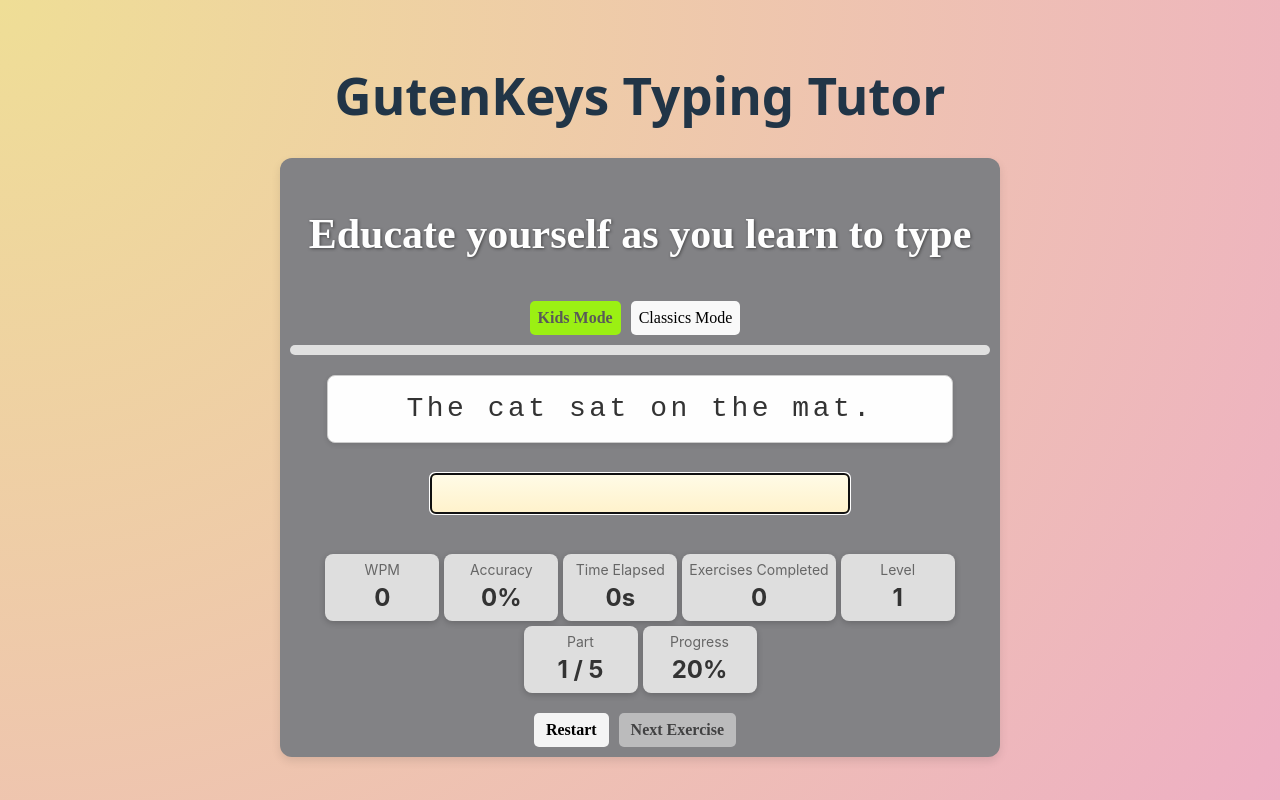
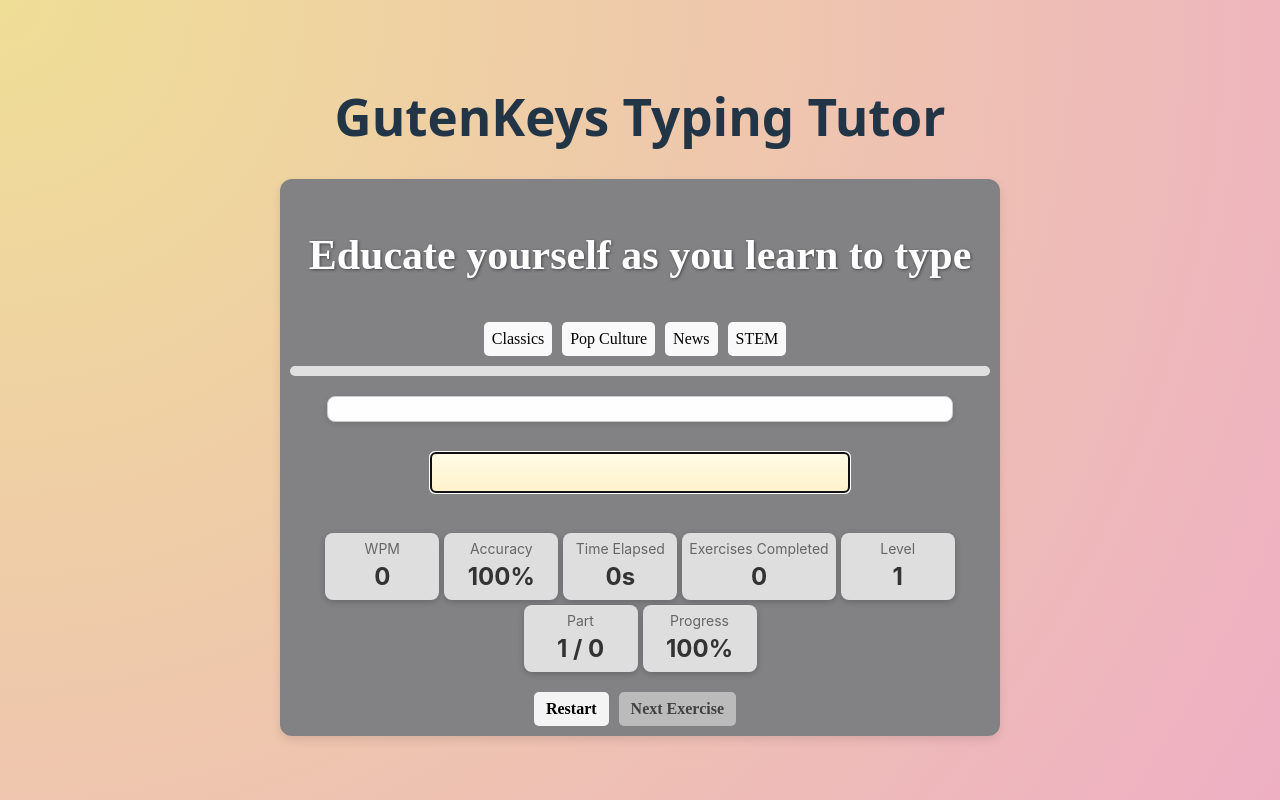
Before and after one commit to Bingeljell/typing-tutor-app, a React (Vite) app: page / in a window 1280 px wide. Built offline with nearby package versions, Linux system fonts and the light colour scheme.

Commit message:
Initial culture-focus pivot: unified data structure, new categories, and UI changes

```diff
--- a/src/components/TypingBox.css
+++ b/src/components/TypingBox.css
@@ -102,17 +102,35 @@ input {
   font-weight: normal;
 }
 
-.mode-button.kids-mode {
-  background-color: #9bf013;
-  color: #595959;
+/* .mode-button.classics-mode, .mode-button.pop-mode, .mode-button.news-mode, .mode-button.stem-mode {
+  background-color: #95f200;
+  color: #3e3e3e;
+  font-weight: bold;
+} */
+.mode-button.classic-mode {
+  background-color: #6a4c93;
+  color: #fff;
   font-weight: bold;
 }
 
-.mode-button.classics-mode {
-  background-color: #95f200;
+.mode-button.pop-mode {
+  background-color: #ff4081;
   color: #fff;
   font-weight: bold;
 }
+
+.mode-button.news-mode {
+  background-color: #2196f3;
+  color: #fff;
+  font-weight: bold;
+}
+
+.mode-button.stem-mode {
+  background-color: #4caf50;
+  color: #fff;
+  font-weight: bold;
+}
+
 
 /* Progress bar */
 .progress-bar {
@@ -157,6 +175,11 @@ input {
   font-weight: bold;
   box-shadow: 0 2px 5px rgba(0, 0, 0, 0.1);
 }
+.factoid-box.classic-mode { border-color: #6a4c93; }
+.factoid-box.pop-mode { border-color: #ff4081; }
+.factoid-box.news-mode { border-color: #2196f3; }
+.factoid-box.stem-mode { border-color: #4caf50; }
+
 
 /* Stats box */
 .stats-box {
--- a/src/components/TypingBox.jsx
+++ b/src/components/TypingBox.jsx
@@ -1,8 +1,10 @@
 // src/components/TypingBox.jsx
 
 import { useState, useEffect, useRef } from 'react';
-import exercises_kids from '../data/exercises_kids';
 import exercises_classics from '../data/exercises_classics';
+import exercises_pop from '../data/exercises_pop';
+import exercises_news from '../data/exercises_news';
+import exercises_stem from '../data/exercises_stem';
 import { calculateWPM, calculateAccuracy } from '../utils/typingUtils';
 import './TypingBox.css';
 import Badge from './Badge';
@@ -16,9 +18,17 @@ const TypingBox = () => {
   const [exerciseCount, setExerciseCount] = useState(0);
   const [currentLevel, setCurrentLevel] = useState(1);
   const [currentPart, setCurrentPart] = useState(1);
-  const [mode, setMode] = useState('kids'); // 'kids' or 'classics'
+  //const [mode, setMode] = useState('kids'); // 'kids' or 'classics'
+  const [category, setCategory] = useState('classics');
 
-  const exercises = mode === 'kids' ? exercises_kids : exercises_classics;
+
+  const exercises = {
+    classic: exercises_classics,
+    pop: exercises_pop,
+    news: exercises_news,
+    stem: exercises_stem
+  }[category] || [];
+
   const partsInCurrentLevel = exercises.filter(ex => ex.level === currentLevel).length;
   const progressPercent = Math.min((currentPart / partsInCurrentLevel) * 100, 100);
 
@@ -32,11 +42,7 @@ const TypingBox = () => {
   ? Math.min((userInput.length / targetText.length) * 100, 100)
   : 0;
 
-  const progressColor = accuracy >= 95
-    ? '#4caf50'
-    : accuracy >= 75
-    ? '#ffeb3b'
-    : '#f44336';
+
   const [fadeOutFactoid, setFadeOutFactoid] = useState(false);
 
   const inputRef = useRef();
@@ -145,18 +151,19 @@ const TypingBox = () => {
       <h2 className="typing-box-title">Educate yourself as you learn to type</h2>
 
       {/* Mode Switch */}
-      <button
-        onClick={() => setMode('kids')}
-        className={`mode-button ${mode === 'kids' ? 'kids-mode' : ''}`}
-      >
-        Kids Mode
+      <button onClick={() => setCategory('classic')} className={`mode-button ${category === 'classic' ? 'classic-mode' : ''}`}>
+        Classics
       </button>
-      <button
-        onClick={() => setMode('classics')}
-        className={`mode-button ${mode === 'classics' ? 'classics-mode' : ''}`}
-      >
-        Classics Mode
+      <button onClick={() => setCategory('pop')} className={`mode-button ${category === 'pop' ? 'pop-mode' : ''}`}>
+        Pop Culture
       </button>
+      <button onClick={() => setCategory('news')} className={`mode-button ${category === 'news' ? 'news-mode' : ''}`}>
+        News
+      </button>
+      <button onClick={() => setCategory('stem')} className={`mode-button ${category === 'stem' ? 'stem-mode' : ''}`}>
+        STEM
+      </button>
+
 
       {/* Progress Bar */}
       <div className="progress-bar">
@@ -173,7 +180,7 @@ const TypingBox = () => {
       {/* Factoid */}
       {isComplete && targetExercise && targetExercise.factoid && (
         <div
-        className="factoid-box"
+        className={`factoid-box ${category}-mode`}
         style={{
           animation: fadeOutFactoid
             ? 'fadeOut 0.5s ease-out forwards'
--- a/src/data/exercises_classics.js
+++ b/src/data/exercises_classics.js
@@ -1,33 +1,33 @@
 const classicsExercises = [
-  { level: 1, part: 1, text: 'It was the best of times, it was the worst of times.', factoid: 'Charles Dickens wrote A Tale of Two Cities in 1859.' },
-  { level: 1, part: 2, text: 'It was the age of wisdom, it was the age of foolishness.', factoid: 'This novel is set during the French Revolution.' },
-  { level: 1, part: 3, text: 'The quick brown fox jumps over the lazy dog.', factoid: 'This sentence uses every letter of the alphabet.' },
-  { level: 1, part: 4, text: 'To be, or not to be, that is the question.', factoid: 'Famous line from Shakespeare’s Hamlet.' },
-  { level: 1, part: 5, text: 'All that glitters is not gold.', factoid: 'A proverb popularized by Shakespeare.' },
+  { id: 'classics-001-1',level: 1, part: 1, category: 'classic', text: 'It was the best of times, it was the worst of times.', factoid: 'Charles Dickens wrote A Tale of Two Cities in 1859.' },
+  { id: 'classics-001-2',level: 1, part: 2, category: 'classic', text: 'It was the age of wisdom, it was the age of foolishness.', factoid: 'This novel is set during the French Revolution.' },
+  { id: 'classics-001-3',level: 1, part: 3, category: 'classic', text: 'The quick brown fox jumps over the lazy dog.', factoid: 'This sentence uses every letter of the alphabet.' },
+  { id: 'classics-001-4',level: 1, part: 4, category: 'classic', text: 'To be, or not to be, that is the question.', factoid: 'Famous line from Shakespeare’s Hamlet.' },
+  { id: 'classics-001-5',level: 1, part: 5, category: 'classic', text: 'All that glitters is not gold.', factoid: 'A proverb popularized by Shakespeare.' },
 
-  { level: 2, part: 1, text: 'Call me Ishmael.', factoid: 'This famous first line is from Herman Melville’s Moby-Dick.' },
-  { level: 2, part: 2, text: 'Some years ago—never mind how long precisely...', factoid: 'Moby-Dick explores obsession and revenge.' },
-  { level: 2, part: 3, text: 'A thing of beauty is a joy forever.', factoid: 'From John Keats’ poem Endymion.' },
-  { level: 2, part: 4, text: 'Et tu, Brute?', factoid: 'Famous line from Shakespeare’s Julius Caesar.' },
-  { level: 2, part: 5, text: 'Beware the Ides of March.', factoid: 'Refers to March 15 in Roman times.' },
+  { id: 'classics-002-1',level: 2, part: 1, category: 'classic', text: 'Call me Ishmael.', factoid: 'This famous first line is from Herman Melville’s Moby-Dick.' },
+  { id: 'classics-002-2',level: 2, part: 2, category: 'classic', text: 'Some years ago—never mind how long precisely...', factoid: 'Moby-Dick explores obsession and revenge.' },
+  { id: 'classics-002-3',level: 2, part: 3, category: 'classic', text: 'A thing of beauty is a joy forever.', factoid: 'From John Keats’ poem Endymion.' },
+  { id: 'classics-002-4',level: 2, part: 4, category: 'classic', text: 'Et tu, Brute?', factoid: 'Famous line from Shakespeare’s Julius Caesar.' },
+  { id: 'classics-002-5',level: 2, part: 5, category: 'classic', text: 'Beware the Ides of March.', factoid: 'Refers to March 15 in Roman times.' },
 
-  { level: 3, part: 1, text: 'All happy families are alike; each unhappy family is unhappy in its own way.', factoid: 'Opening line of Leo Tolstoy’s Anna Karenina.' },
-  { level: 3, part: 2, text: 'It is a truth universally acknowledged...', factoid: 'Opening line of Pride and Prejudice by Jane Austen.' },
-  { level: 3, part: 3, text: 'So it goes.', factoid: 'A recurring phrase in Kurt Vonnegut’s Slaughterhouse-Five.' },
-  { level: 3, part: 4, text: 'I think, therefore I am.', factoid: 'Philosopher René Descartes’ famous statement.' },
-  { level: 3, part: 5, text: 'The only thing we have to fear is fear itself.', factoid: 'From Franklin D. Roosevelt’s inaugural address.' },
+  { id: 'classics-003-1',level: 3, part: 1, category: 'classic', text: 'All happy families are alike; each unhappy family is unhappy in its own way.', factoid: 'Opening line of Leo Tolstoy’s Anna Karenina.' },
+  { id: 'classics-003-2',level: 3, part: 2, category: 'classic', text: 'It is a truth universally acknowledged...', factoid: 'Opening line of Pride and Prejudice by Jane Austen.' },
+  { id: 'classics-003-3',level: 3, part: 3, category: 'classic', text: 'So it goes.', factoid: 'A recurring phrase in Kurt Vonnegut’s Slaughterhouse-Five.' },
+  { id: 'classics-003-4',level: 3, part: 4, category: 'classic', text: 'I think, therefore I am.', factoid: 'Philosopher René Descartes’ famous statement.' },
+  { id: 'classics-003-5',level: 3, part: 5, category: 'classic', text: 'The only thing we have to fear is fear itself.', factoid: 'From Franklin D. Roosevelt’s inaugural address.' },
 
-  { level: 4, part: 1, text: 'Once upon a midnight dreary...', factoid: 'Opening of Edgar Allan Poe’s The Raven.' },
-  { level: 4, part: 2, text: 'To thine own self be true.', factoid: 'Advice from Shakespeare’s Hamlet.' },
-  { level: 4, part: 3, text: 'Ask not what your country can do for you...', factoid: 'From John F. Kennedy’s inaugural address.' },
-  { level: 4, part: 4, text: 'Elementary, my dear Watson.', factoid: 'Popular phrase associated with Sherlock Holmes.' },
-  { level: 4, part: 5, text: 'Frankly, my dear, I don’t give a damn.', factoid: 'Famous line from Gone with the Wind.' },
+  { id: 'classics-004-1',level: 4, part: 1, category: 'classic', text: 'Once upon a midnight dreary...', factoid: 'Opening of Edgar Allan Poe’s The Raven.' },
+  { id: 'classics-004-2',level: 4, part: 2, category: 'classic', text: 'To thine own self be true.', factoid: 'Advice from Shakespeare’s Hamlet.' },
+  { id: 'classics-004-3',level: 4, part: 3, category: 'classic', text: 'Ask not what your country can do for you...', factoid: 'From John F. Kennedy’s inaugural address.' },
+  { id: 'classics-004-4',level: 4, part: 4, category: 'classic', text: 'Elementary, my dear Watson.', factoid: 'Popular phrase associated with Sherlock Holmes.' },
+  { id: 'classics-004-5',level: 4, part: 5, category: 'classic', text: 'Frankly, my dear, I don’t give a damn.', factoid: 'Famous line from Gone with the Wind.' },
 
-  { level: 5, part: 1, text: 'In the beginning God created the heavens and the earth.', factoid: 'Opening line of the Book of Genesis.' },
-  { level: 5, part: 2, text: 'It is a far, far better thing that I do...', factoid: 'From A Tale of Two Cities.' },
-  { level: 5, part: 3, text: 'I wandered lonely as a cloud.', factoid: 'Opening line of Wordsworth’s poem.' },
-  { level: 5, part: 4, text: 'Four score and seven years ago...', factoid: 'From Abraham Lincoln’s Gettysburg Address.' },
-  { level: 5, part: 5, text: 'Not all those who wander are lost.', factoid: 'From J.R.R. Tolkien’s poem in The Lord of the Rings.' }
+  { id: 'classics-005-1',level: 5, part: 1, category: 'classic', text: 'In the beginning God created the heavens and the earth.', factoid: 'Opening line of the Book of Genesis.' },
+  { id: 'classics-005-2',level: 5, part: 2, category: 'classic', text: 'It is a far, far better thing that I do...', factoid: 'From A Tale of Two Cities.' },
+  { id: 'classics-005-3',level: 5, part: 3, category: 'classic', text: 'I wandered lonely as a cloud.', factoid: 'Opening line of Wordsworth’s poem.' },
+  { id: 'classics-005-4',level: 5, part: 4, category: 'classic', text: 'Four score and seven years ago...', factoid: 'From Abraham Lincoln’s Gettysburg Address.' },
+  { id: 'classics-005-5',level: 5, part: 5, category: 'classic', text: 'Not all those who wander are lost.', factoid: 'From J.R.R. Tolkien’s poem in The Lord of the Rings.' }
 ];
 
 export default classicsExercises;
--- a/src/data/exercises_kids.js
+++ /dev/null
@@ -1,33 +0,0 @@
-const kidsExercises = [
-  { level: 1, part: 1, text: 'The cat sat on the mat.', factoid: 'Cats love cozy spots like mats and blankets.' },
-  { level: 1, part: 2, text: 'The dog ran very fast.', factoid: 'Greyhounds are the fastest dogs.' },
-  { level: 1, part: 3, text: 'The sun is bright today.', factoid: 'The Sun is about 4.6 billion years old.' },
-  { level: 1, part: 4, text: 'I like to eat apples and bananas.', factoid: 'Apples float in water because they are 25% air!' },
-  { level: 1, part: 5, text: 'The fish swims in the pond.', factoid: 'Goldfish can live up to 10 years.' },
-
-  { level: 2, part: 1, text: 'The rabbit hops in the garden.', factoid: 'Rabbits can jump up to 3 feet high.' },
-  { level: 2, part: 2, text: 'The bird sings a song.', factoid: 'Songbirds learn their tunes from other birds.' },
-  { level: 2, part: 3, text: 'The frog jumps on the lily pad.', factoid: 'Frogs can breathe through their skin.' },
-  { level: 2, part: 4, text: 'The cow gives us milk.', factoid: 'Cows have four stomach compartments.' },
-  { level: 2, part: 5, text: 'I ride my bike to the park.', factoid: 'Biking is a fun and healthy activity.' },
-
-  { level: 3, part: 1, text: 'Stars twinkle in the night sky.', factoid: 'Some stars are bigger than the Sun!' },
-  { level: 3, part: 2, text: 'Bees make honey in hives.', factoid: 'Honey never spoils.' },
-  { level: 3, part: 3, text: 'The tree has green leaves.', factoid: 'Leaves turn colors in the fall.' },
-  { level: 3, part: 4, text: 'A kite flies in the wind.', factoid: 'Kites were invented in ancient China.' },
-  { level: 3, part: 5, text: 'The boat sails on the lake.', factoid: 'Boats have been used for thousands of years.' },
-
-  { level: 4, part: 1, text: 'The elephant is very big.', factoid: 'Elephants can weigh up to 6,000 kg.' },
-  { level: 4, part: 2, text: 'Penguins waddle on ice.', factoid: 'Penguins can swim very fast.' },
-  { level: 4, part: 3, text: 'A rainbow has many colors.', factoid: 'Rainbows are caused by light and water drops.' },
-  { level: 4, part: 4, text: 'I can bake a cake.', factoid: 'Baking involves both art and science.' },
-  { level: 4, part: 5, text: 'The airplane flies high.', factoid: 'The first airplane flew in 1903.' },
-
-  { level: 5, part: 1, text: 'Dinosaurs lived long ago.', factoid: 'Some dinosaurs had feathers.' },
-  { level: 5, part: 2, text: 'The rocket goes to space.', factoid: 'Rockets travel faster than sound.' },
-  { level: 5, part: 3, text: 'The painter uses many colors.', factoid: 'The Mona Lisa is one of the most famous paintings.' },
-  { level: 5, part: 4, text: 'I like to read stories.', factoid: 'Reading helps improve your imagination.' },
-  { level: 5, part: 5, text: 'The robot can help people.', factoid: 'Robots can be programmed to do many tasks.' }
-];
-
-export default kidsExercises;
--- /dev/null
+++ b/src/data/exercises_news.js
@@ -0,0 +1,20 @@
+const newsExercises = [
+    {
+      id: 'news-001-1',
+      level: 1,
+      part: 1,
+      category: 'news',
+      text: 'NASA launches new mission to explore Mars.',
+      factoid: 'NASA’s Perseverance rover landed on Mars in February 2021.'
+    },
+    {
+      id: 'news-001-2',
+      level: 1,
+      part: 2,
+      category: 'news',
+      text: 'Scientists discover new species of deep-sea fish.',
+      factoid: 'The deep sea remains one of Earth’s least explored frontiers.'
+    }
+  ];
+
+export default newsExercises;
--- /dev/null
+++ b/src/data/exercises_pop.js
@@ -0,0 +1,20 @@
+const popExercises = [
+    {
+      id: 'pop-001-1',
+      level: 1,
+      part: 1,
+      category: 'pop',
+      text: 'To infinity and beyond!',
+      factoid: 'Buzz Lightyear’s catchphrase from Toy Story.'
+    },
+    {
+      id: 'pop-001-2',
+      level: 1,
+      part: 2,
+      category: 'pop',
+      text: "I’m gonna make him an offer he can’t refuse.",
+      factoid: 'Iconic line from The Godfather (1972).'
+    }
+  ];
+
+export default popExercises;
--- /dev/null
+++ b/src/data/exercises_stem.js
@@ -0,0 +1,20 @@
+  const stemExercises = [
+    {
+      id: 'stem-001-1',
+      level: 1,
+      part: 1,
+      category: 'stem',
+      text: 'The mitochondrion is the powerhouse of the cell.',
+      factoid: 'Mitochondria generate most of the chemical energy needed by the cell.'
+    },
+    {
+      id: 'stem-001-2',
+      level: 1,
+      part: 2,
+      category: 'stem',
+      text: 'E equals m c squared.',
+      factoid: 'Einstein’s mass-energy equivalence formula.'
+    }
+  ];
+
+  export default stemExercises;
```
Also changed, not shown: 1 other file (tests, documents, lock files or other folders).
